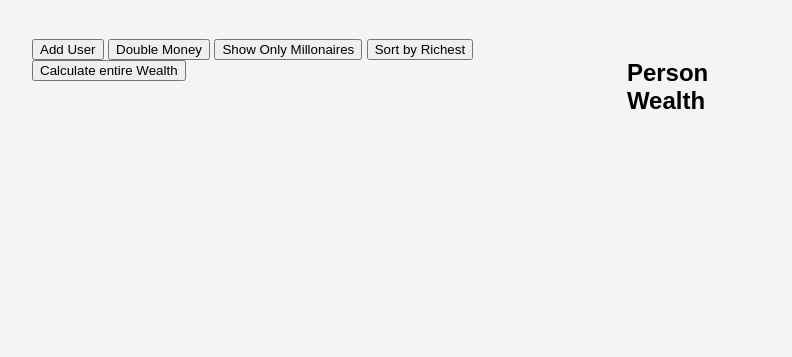
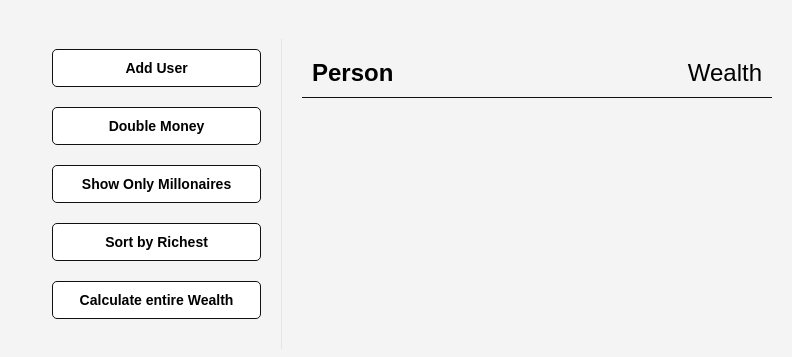
Before and after one commit to divineenofua/ARRAY-METHODS, a plain HTML site: page index.html in a window 1280 px wide. Shown: the part 61-418 px from the top of the page, without its empty margins (228-1020 px from the left). Drawn offline with Linux system fonts and the light colour scheme.

Commit message:
latest commit

```diff
--- a/style.css
+++ b/style.css
@@ -17,3 +17,48 @@ body{
     max-width: 100%;
     width: 800px;
 }
+aside{
+    padding: 10px 20px;
+    width: 250px;
+    border-right: 1px solid #1111;
+}
+ aside button{
+    background: #fff;
+    border: solid 1px #111;
+    border-radius: 5px;
+    cursor: pointer;
+    display: block;
+    width: 100%;
+    margin-bottom: 20px;
+    font-weight: bold;
+    font-size: 14px ;
+    padding: 10px 0;
+}
+main{
+    flex: 1;
+    padding: 10px 20px;
+}
+
+h2{
+    border-bottom: 1px solid #111;
+    padding: 10px;
+    display: flex;
+    justify-content: space-between;
+    font-weight: 300;
+    margin : 0 0 20px;
+}
+h3{
+    background-color: #fff;
+    border-bottom: 1px solid #111;
+    padding: 10px;
+    display: flex;
+    justify-content: space-between;
+    font-weight: 300;
+    margin :20px 0 0 ;
+}
+.person{
+    display: flex;
+    justify-content: space-between;
+    font-size:20px ;
+    margin-bottom: 10px;
+}
```
